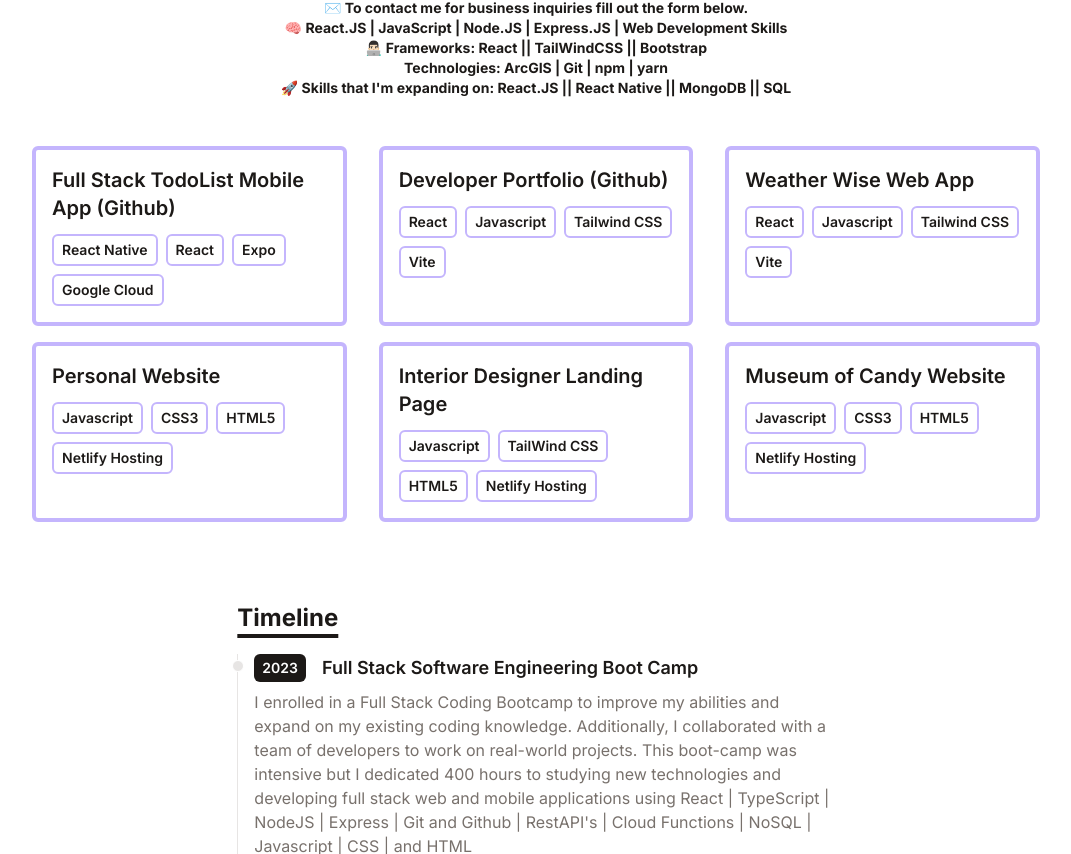
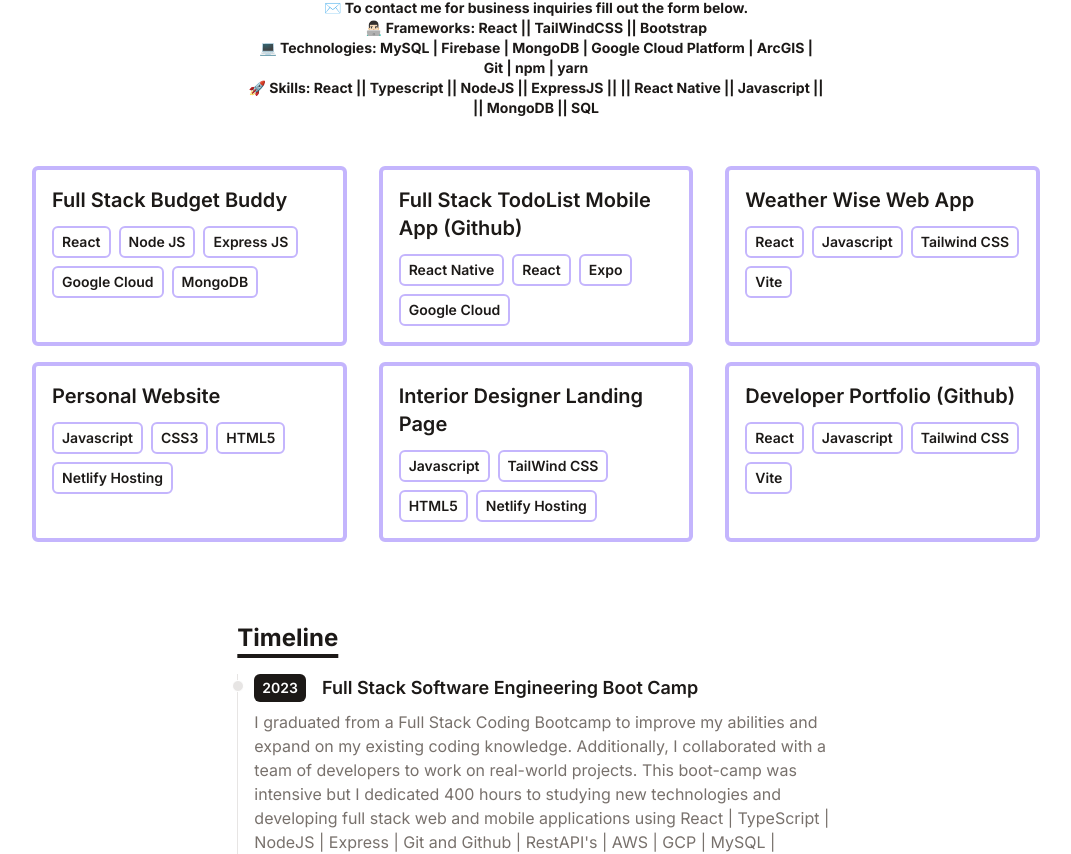
Before and after one commit to MiguelCamilo/Developer-Portfolio, a React (Vite) app: page / in a window 1280 px wide. Shown: the part 226-1080 px from the top of the page, without its empty margins (104-1175 px from the left). Built offline with nearby package versions, Linux system fonts and the light colour scheme.

Commit message:
ADJUSTED the timeline and intro component

```diff
--- a/src/components/Intro.jsx
+++ b/src/components/Intro.jsx
@@ -12,11 +12,9 @@ function Intro() {
       </p>
       <p className="text-sm max-w-xl mb-6 font-bold">
         📍 I'm based in South Florida <br /> ✉️ To contact me for business
-        inquiries fill out the form below. <br /> 🧠 React.JS | JavaScript |
-        Node.JS | Express.JS | Web Development Skills <br /> 👨🏻‍💻 Frameworks:
-        React || TailWindCSS || Bootstrap <br /> Technologies: ArcGIS | Git |
-        npm | yarn <br /> 🚀 Skills that I'm expanding on: React.JS || React
-        Native || MongoDB || SQL
+        inquiries fill out the form below. <br /> 👨🏻‍💻 Frameworks:
+        React || TailWindCSS || Bootstrap <br /> 💻 Technologies: MySQL | Firebase | MongoDB | Google Cloud Platform | ArcGIS | Git |
+        npm | yarn <br /> 🚀 Skills:  React || Typescript || NodeJS || ExpressJS ||  || React Native || Javascript ||  || MongoDB || SQL
       </p>
     </div>
   );
--- a/src/components/PortfolioItem.jsx
+++ b/src/components/PortfolioItem.jsx
@@ -24,7 +24,7 @@ function PortfolioItem({ title, stack, link }) {
 			whileHover={{ scale: 1.2 }}
 			whileTap={{ scale: 0.8 }}
 		>
-			<motion.a href={link}>
+			<motion.a href={link} target="_blank">
 				<div className="w-full p-4">
 					<h3 className="text-lg md:text-xl mb-2 md:mb-3 font-semibold">
 						{title}
--- a/src/data/portfolio.js
+++ b/src/data/portfolio.js
@@ -2,15 +2,15 @@
 export default [
   {
     id: 1,
+    title: "Full Stack Budget Buddy",
+    stack: ["React", "Node JS", "Express JS", "Google Cloud", "MongoDB"],
+    link: "https://budget-buddy-app.web.app",
+  },
+  {
+    id: 2,
     title: "Full Stack TodoList Mobile App (Github)",
     stack: ["React Native", "React", "Expo", "Google Cloud"],
     link: "https://github.com/MiguelCamilo/Todo-List-ReactNative-App",
-  },
-  {
-    id: 2,
-    title: "Developer Portfolio (Github)",
-    stack: ["React", "Javascript", "Tailwind CSS", "Vite"],
-    link: "https://github.com/MiguelCamilo/Web-Portfolio",
   },
   {
     id: 3,
@@ -33,8 +33,8 @@ export default [
   },
   {
     id: 6,
-    title: "Museum of Candy Website",
-    stack: ["Javascript", "CSS3", "HTML5", "Netlify Hosting"],
-    link: "https://museum-of-candy-inc.netlify.app/#",
+    title: "Developer Portfolio (Github)",
+    stack: ["React", "Javascript", "Tailwind CSS", "Vite"],
+    link: "https://github.com/MiguelCamilo/Web-Portfolio",
   },
 ];
--- a/src/data/timeline.js
+++ b/src/data/timeline.js
@@ -1,20 +1,21 @@
 export default [
 	{
-		id: '1',
+		id: "1",
 		year: "2023",
 		title: "Full Stack Software Engineering Boot Camp",
 		details:
-			"I enrolled in a Full Stack Coding Bootcamp to improve my abilities and expand on my existing coding knowledge. Additionally, I collaborated with a team of developers to work on real-world projects. This boot-camp was intensive but I dedicated 400 hours to studying new technologies and developing full stack web and mobile applications using React | TypeScript | NodeJS | Express | Git and Github |  RestAPI's | Cloud Functions | NoSQL | Javascript | CSS | and HTML",
+			"I graduated from a Full Stack Coding Bootcamp to improve my abilities and expand on my existing coding knowledge. Additionally, I collaborated with a team of developers to work on real-world projects. This boot-camp was intensive but I dedicated 400 hours to studying new technologies and developing full stack web and mobile applications using React | TypeScript | NodeJS | Express | Git and Github |  RestAPI's | AWS | GCP | MySQL | MongoDB | React | Javascript | CSS | HTML",
 	},
 	{
-		id: '2',
+		id: "2",
 		year: "2022",
 		title: "Front End Software Engineer",
 		duration: "6 months",
-		details: `Developing a responsive Web App across multiple platforms. Also worked with a team of developers to resolve front-end tickets. Technology: React | AWS | MongDB | JavaScript | Tailwind CSS | ArcGIS`,
+		details: `Worked collaboratively with a team of 6+ software engineers to launch a minimum viable product within a 6-month timeframe. Contributed to the development of the web apps architecture and design, utilizing agile methodologies and git version
+		control. Collaborated with our senior software engineer to go over challenges and opportunities. Participated in regular code reviews, implementing recommended changes to improve overall code quality. Technology: React | AWS | MongDB | JavaScript | Tailwind CSS | ArcGIS`,
 	},
 	{
-		id: '3',
+		id: "3",
 		year: "Present",
 		title: "Apple Technical Expert",
 		duration: "3 years",
@@ -22,14 +23,14 @@ export default [
 			"Troubleshoot, diagnose and perform repairs of iOS devices, Apple TV, Apple Watch, Beats, and other small devices and their accompanying software. Explain where technical issues may originate from as a result of having a deep understanding of hardware and software components. Mentor Technical Specialists on technical and customer service issues.",
 	},
 	{
-		id: '4',
+		id: "4",
 		year: "2020",
 		title: "Start of my Coding Journey",
 		details:
 			"During this time I focused on learning the basics of programming, with a Intro to Programming course at my community college. After that I decided to accelerate my learning by taking courses on my own time out of school. I purchased a Full Stack Web Development course on Udemy, where I learned front-end development and advanced Javascript which allowed to work on the projects you see above.",
 	},
 	{
-		id: '5',
+		id: "5",
 		year: "2019",
 		title: "Apple Technical Specialist",
 		details:
```
